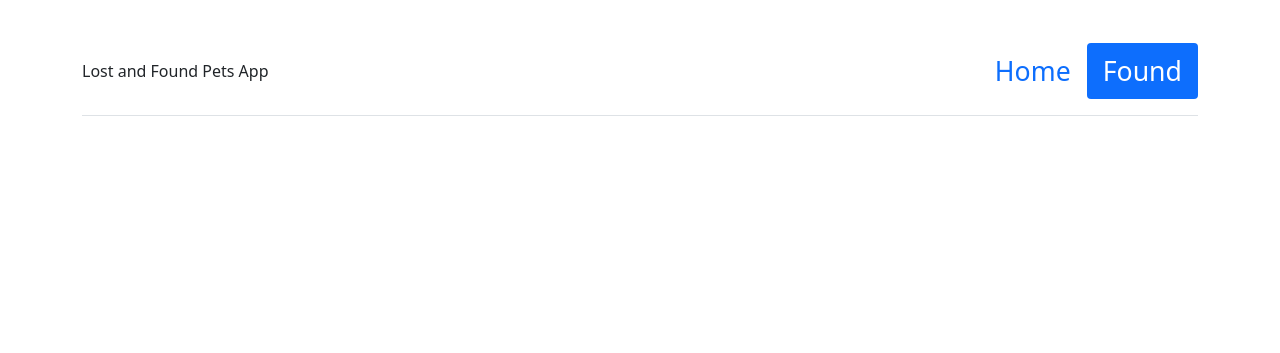
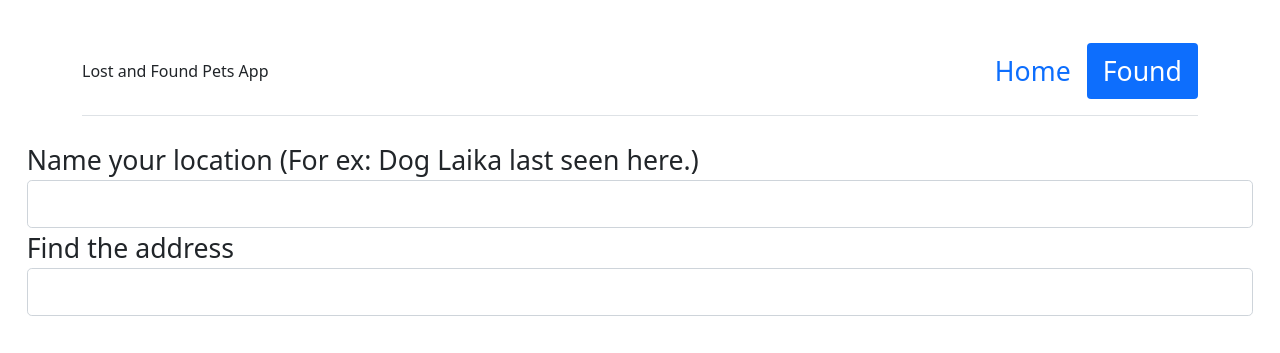
Before and after one commit to marhiefi/flask-location-app-af, a Flask app: page /lost in a window 1280 px wide. Shown: the top 353 px of the page. Before the commit the page ends 116 px from the top, so only its background shows below. Run offline with Flask 2, Linux system fonts and the light colour scheme; some libraries are stand-ins or nearby versions.

Commit message:
location form in lost pets page functional

```diff
--- a/app.py
+++ b/app.py
@@ -1,11 +1,10 @@
 import os
 import sys
-#import secrets
 from flask import Flask, request, abort, json, jsonify, render_template, url_for, flash, redirect
 from flask_cors import CORS
 import traceback
 from models import SpatialConstants, setup_db, SampleLocation, User, Pet, db, db_drop_and_create_all
-from forms import NewLocationForm, RegistrationForm, LoginForm
+from forms import NewLocationForm, RegistrationForm, LoginForm, LostPetForm, FoundPetForm
 from flask_wtf.csrf import CSRFProtect
 from flask_bcrypt import Bcrypt
 from flask_login import LoginManager, login_user, current_user, logout_user, login_required
@@ -90,16 +89,55 @@ def create_app(test_config=None):
         logout_user()
         return redirect(url_for('index'))
 
-    @app.route('/lost')
+
+    #lost pet page
+    @app.route("/lost", methods=['GET', 'POST'])
     def lost ():
+        form = LostPetForm()
+
+        if form.validate_on_submit():
+             latitude = float(form.coord_latitude.data)
+             longitude = float(form.coord_longitude.data)
+             description = form.description.data
+
+             location = SampleLocation(
+                 description=description,
+                 geom=SampleLocation.point_representation(latitude=latitude, longitude=longitude)
+             )
+             location.insert()
+
+             flash(f'New location point created!', 'success')
+             return redirect(url_for('login'))
+
         return render_template(
-            'lost.html'
-        )
+            'lost.html',
+             form=form,
+             map_key=os.getenv('GOOGLE_MAPS_API_KEY', 'GOOGLE_MAPS_API_KEY_WAS_NOT_SET?!')
+         )
 
-    @app.route('/found')
+
+    @app.route('/found', methods=['GET', 'POST'])
     def found ():
+        form = FoundPetForm()
+
+        if form.validate_on_submit():
+             latitude = float(form.coord_latitude.data)
+             longitude = float(form.coord_longitude.data)
+             description = form.description.data
+
+             location = SampleLocation(
+                 description=description,
+                 geom=SampleLocation.point_representation(latitude=latitude, longitude=longitude)
+             )
+             location.insert()
+
+             flash(f'New location point created!', 'success')
+             return redirect(url_for('register'))
+
         return render_template(
-            'found.html'
+            'found.html',
+            form=form,
+            map_key=os.getenv('GOOGLE_MAPS_API_KEY', 'GOOGLE_MAPS_API_KEY_WAS_NOT_SET?!')
         )
 
     @app.route("/map", methods=['GET'])
@@ -127,7 +165,7 @@ def create_app(test_config=None):
              location.insert()
 
              flash(f'New location created!', 'success')
-             return redirect(url_for('home'))
+             return redirect(url_for('index'))
 
          return render_template(
              'new-location.html',
@@ -186,7 +224,6 @@ def create_app(test_config=None):
             "error": 500,
             "message": "server error"
         }), 500
-
     return app
 
 app = create_app()
--- a/forms.py
+++ b/forms.py
@@ -35,11 +35,21 @@ class LoginForm(FlaskForm):
    remember= BooleanField('Remember Me')
    submit= SubmitField('Log In')
 
-#class LostPet(FlaskForm()):
+class LostPetForm(FlaskForm):
+   description = StringField('Name your location (For ex: Dog Laika last seen here.)',
+                           validators=[DataRequired(), Length(min=1, max=80)])
+   lookup_address = StringField('Find the address')
+   coord_latitude = HiddenField('Latitude',validators=[DataRequired()])
+   coord_longitude = HiddenField('Longitude', validators=[DataRequired()])
+   submit = SubmitField('Save location on map')
 
-
-#class FoundPet(FlaskForm()):
-
+class FoundPetForm(FlaskForm):
+   description = StringField('Name your location (For ex: Husky found here.)',
+                           validators=[DataRequired(), Length(min=1, max=80)])
+   lookup_address = StringField('Find the address')
+   coord_latitude = HiddenField('Latitude',validators=[DataRequired()])
+   coord_longitude = HiddenField('Longitude', validators=[DataRequired()])
+   submit = SubmitField('Save location on map')
 
 class NewLocationForm(FlaskForm):
     description = StringField('Location description',
--- a/requirements.txt
+++ b/requirements.txt
@@ -27,7 +27,7 @@ pycparser==2.21
 pyparsing==3.0.7
 pytz==2022.1
 Shapely==1.8.1.post1
-six==1.16.0
+six==1.11.0
 SQLAlchemy==1.4.32
 Werkzeug==2.0.3
 WTForms==3.0.1
--- a/templates/lost.html
+++ b/templates/lost.html
@@ -1,6 +1,8 @@
 {% extends 'layout.html' %} {% block head %}
 
         <title>Animal Friends in Need: Lost Pets Page</title>
+
+        <script src="{{ url_for('static', filename='new-location.js') }}"></script>
 
         <link
             href="https://cdn.jsdelivr.net/npm/bootstrap@5.1.3/dist/css/bootstrap.min.css"
@@ -16,6 +18,8 @@
         {% endblock %}
 
     {% block body %}
+    {{ form.csrf_token() }}
+
         <div class="container">
             <div class="header">
 
@@ -45,4 +49,54 @@
             </div>
 
         </div>
+        <form method="POST" action="">
+            {{ form.hidden_tag() }}
+            <fieldset class="form-group">
+                {% if form.coord_latitude.errors or  form.coord_longitude.errors %}
+                <div class="alert alert-danger" role="alert">
+                    Make sure to select a valid point in the map!
+                </div>
+                {% endif %}
+                <div class="form-group">
+                    {{ form.description.label(class="form-control-label") }}
+                    {% if form.description.errors %}
+                        {{ form.description(class="form-control form-control-lg is-invalid") }}
+                        <div class="invalid-feedback">
+                            {% for error in form.description.errors %}
+                                <span>{{ error }}</span>
+                            {% endfor %}
+                        </div>
+                    {% else %}
+                        {{ form.description(class="form-control form-control-lg") }}
+                    {% endif %}
+                </div>
+                <div class="form-group">
+                    {{ form.lookup_address.label(class="form-control-label") }}
+                    {% if form.lookup_address.errors %}
+                        {{ form.lookup_address(class="form-control form-control-lg is-invalid") }}
+                        <div class="invalid-feedback">
+                            {% for error in form.lookup_address.errors %}
+                                <span>{{ error }}</span>
+                            {% endfor %}
+                        </div>
+                    {% else %}
+                        {{ form.lookup_address(class="form-control form-control-lg") }}
+                    {% endif %}
+                </div>
+            </fieldset>
+            <br>
+            <div id="preview" style="width: 60%; height: 400px">
+                <div id="map" style="height: 100%;"></div>
+            </div>
+            <br>
+            <div class="form-group">
+                {{ form.submit(class="btn btn-info btn-lg") }}
+            </div>
+        </form>
+
+        <!-- Async script executes immediately and must be after any DOM elements used in callback. -->
+        <script
+        src="https://maps.googleapis.com/maps/api/js?key={{map_key}}&callback=initAutocomplete&libraries=places&v=weekly&channel=2"
+        async
+        ></script>
     {% endblock %}
```
Also changed, not shown: models.py (+6 -1 lines), templates/index.html (+7 -12 lines), templates/map.html (+0 -25 lines).
